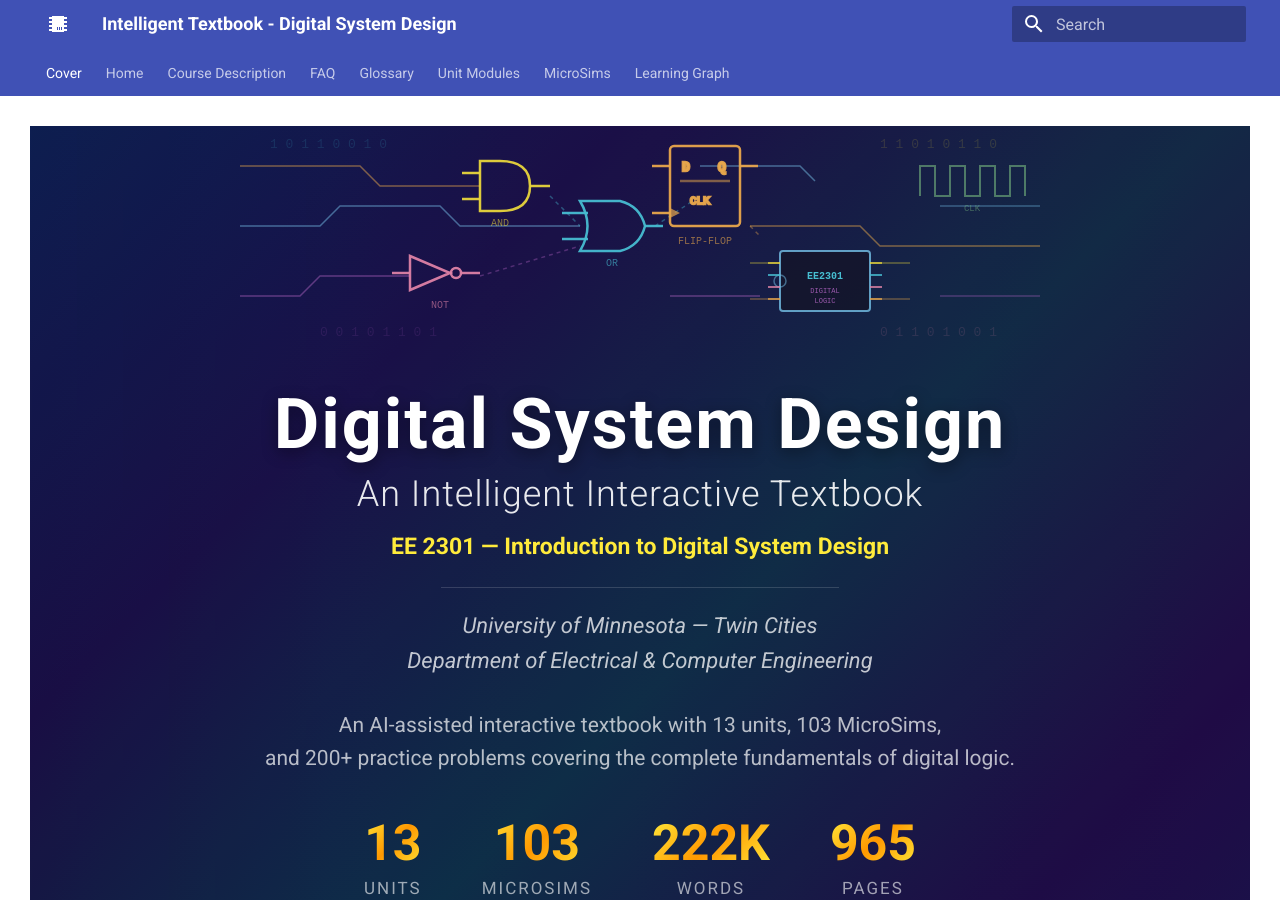
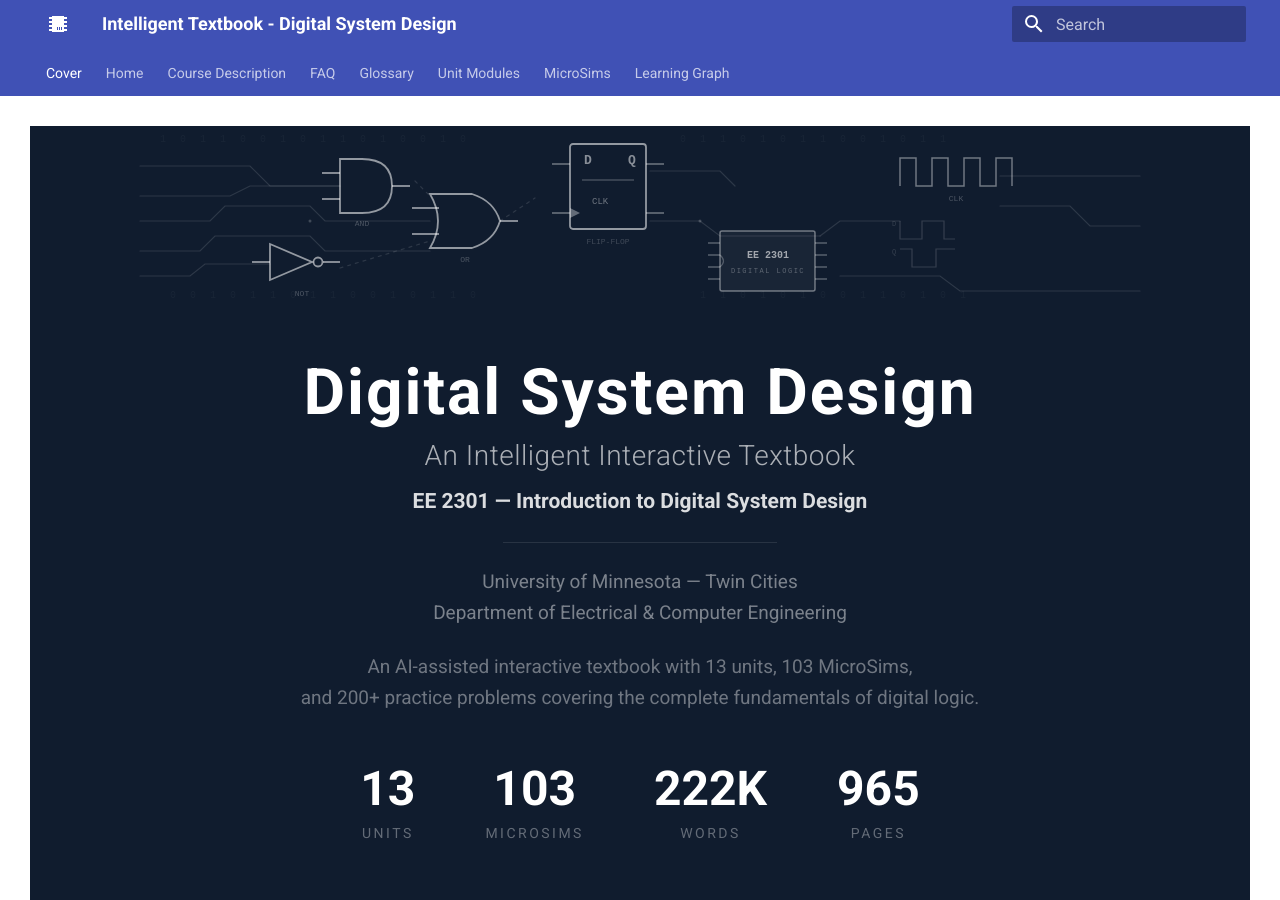
Before and after one commit to Nati-123/intelligent-textbook-ee2301, an MkDocs documentation site: the page built from docs/index.md, in a window 1280 px wide and 900 px high. Built offline with MkDocs 1.6.1 and Material for MkDocs 9.7.7, drawn with Linux system fonts in a browser that asks for light colours.

Commit message:
Clean professional cover — flat navy background, monochrome circuit SVG, minimal typography
Co-Authored-By: Claude Opus 4.6 <noreply@anthropic.com>

```diff
--- a/docs/stylesheets/extra.css
+++ b/docs/stylesheets/extra.css
@@ -1,11 +1,11 @@
 /* ===== FULL-PAGE COVER ===== */
 .md-typeset .cover-page {
-  background: linear-gradient(135deg, #0d1b4a 0%, #1a0a3e 25%, #0d2b3e 50%, #1a0a3e 75%, #0d1b4a 100%);
+  background: #101c2e;
   color: white;
   margin: -1rem -0.8rem 0 -0.8rem;
   padding: 0;
   border-radius: 0;
-  min-height: 85vh;
+  min-height: 92vh;
   display: flex;
   flex-direction: column;
   justify-content: center;
@@ -15,30 +15,7 @@
   overflow: hidden;
 }
 
-/* Animated gradient shimmer overlay */
-.md-typeset .cover-page::before {
-  content: '';
-  position: absolute;
-  top: 0; left: -100%; right: 0; bottom: 0;
-  width: 300%;
-  background: linear-gradient(
-    90deg,
-    transparent 0%,
-    rgba(21, 101, 192, 0.08) 25%,
-    rgba(106, 27, 154, 0.08) 50%,
-    rgba(0, 131, 143, 0.08) 75%,
-    transparent 100%
-  );
-  animation: coverShimmer 8s ease-in-out infinite;
-}
-
-@keyframes coverShimmer {
-  0% { transform: translateX(0); }
-  50% { transform: translateX(33%); }
-  100% { transform: translateX(0); }
-}
-
-/* Circuit SVG at top and bottom */
+/* Circuit SVG strips */
 .md-typeset .cover-circuit {
   width: 100%;
   padding: 0;
@@ -48,79 +25,84 @@
 
 .md-typeset .cover-circuit .circuit-svg {
   width: 100%;
-  max-height: 220px;
+  max-height: 180px;
   display: block;
-  opacity: 0.9;
+}
+
+.md-typeset .cover-circuit-bottom {
+  margin-top: auto;
 }
 
 .md-typeset .cover-circuit-bottom .circuit-svg.circuit-flipped {
-  transform: scaleY(-1);
-  opacity: 0.5;
+  transform: scaleY(-1) scaleX(-1);
+  opacity: 0.4;
 }
 
 /* Cover content area */
 .md-typeset .cover-content {
   position: relative;
   z-index: 2;
-  padding: 2rem 2rem 1rem 2rem;
-  max-width: 900px;
+  padding: 2.5rem 2rem 1.5rem 2rem;
+  max-width: 800px;
 }
 
 .md-typeset .cover-page h1 {
   color: white !important;
-  font-size: 3.5rem;
-  font-weight: 800;
+  font-size: 3.2rem;
+  font-weight: 700;
   margin-bottom: 0.3rem;
-  text-shadow: 0 4px 16px rgba(0, 0, 0, 0.4);
   letter-spacing: 2px;
-  line-height: 1.1;
+  line-height: 1.15;
 }
 
 .md-typeset .cover-page h2 {
-  color: rgba(255, 255, 255, 0.9) !important;
-  font-size: 1.8rem;
+  color: rgba(255,255,255,0.65) !important;
+  font-size: 1.4rem;
   font-weight: 300;
   margin-top: 0;
   margin-bottom: 0.5rem;
   border-bottom: none;
-  letter-spacing: 1px;
+  letter-spacing: 0.5px;
 }
 
 .md-typeset .cover-page p {
-  color: rgba(255, 255, 255, 0.85);
-  font-size: 1.15rem;
-  margin: 0.5rem 0;
+  color: rgba(255,255,255,0.6);
+  font-size: 1.05rem;
+  margin: 0.4rem 0;
+  line-height: 1.6;
 }
 
 .md-typeset .cover-page strong {
-  color: #ffeb3b;
+  color: rgba(255,255,255,0.85);
+  font-weight: 600;
 }
 
 .md-typeset .cover-page hr {
-  border-color: rgba(255, 255, 255, 0.15);
-  margin: 1rem auto;
-  width: 50%;
+  border: none;
+  height: 1px;
+  background: rgba(255,255,255,0.1);
+  margin: 1.2rem auto;
+  width: 40%;
 }
 
 .md-typeset .cover-institution {
-  font-size: 1.1rem !important;
-  color: rgba(255, 255, 255, 0.75) !important;
-  font-style: italic;
+  font-size: 0.95rem !important;
+  color: rgba(255,255,255,0.45) !important;
   margin-top: 0.5rem !important;
 }
 
 .md-typeset .cover-description {
-  font-size: 1.05rem !important;
-  color: rgba(255, 255, 255, 0.7) !important;
-  margin-top: 1.5rem !important;
+  font-size: 0.95rem !important;
+  color: rgba(255,255,255,0.4) !important;
+  margin-top: 1.2rem !important;
 }
 
 /* Stats row */
 .md-typeset .cover-stats {
   display: flex;
   justify-content: center;
-  gap: 3rem;
-  margin: 2rem 0;
+  gap: 3.5rem;
+  margin: 2.5rem 0 1.5rem 0;
   flex-wrap: wrap;
 }
 
@@ -129,152 +111,55 @@
 }
 
 .md-typeset .stat-number {
-  font-size: 2.5rem;
-  font-weight: 800;
-  background: linear-gradient(135deg, #ffeb3b, #ff9800, #ffeb3b);
-  -webkit-background-clip: text;
-  -webkit-text-fill-color: transparent;
-  background-clip: text;
+  font-size: 2.4rem;
+  font-weight: 700;
+  color: white;
   line-height: 1.1;
 }
 
 .md-typeset .stat-label {
-  font-size: 0.85rem;
-  color: rgba(255, 255, 255, 0.6);
+  font-size: 0.7rem;
+  color: rgba(255,255,255,0.35);
   text-transform: uppercase;
-  letter-spacing: 2px;
-  margin-top: 0.2rem;
+  letter-spacing: 2.5px;
+  margin-top: 0.3rem;
 }
 
 /* Cover buttons */
 .md-typeset .cover-buttons {
-  margin-top: 2rem;
+  margin-top: 2.5rem;
   display: flex;
   justify-content: center;
-  gap: 1rem;
+  gap: 0.8rem;
   flex-wrap: wrap;
 }
 
 .md-typeset .cover-buttons .md-button {
-  background: rgba(255, 255, 255, 0.1);
-  color: white;
-  border: 2px solid rgba(255, 255, 255, 0.3);
-  padding: 0.9rem 2rem;
-  font-weight: 600;
-  font-size: 1rem;
-  border-radius: 8px;
-  transition: all 0.3s;
-  backdrop-filter: blur(4px);
+  background: transparent;
+  color: rgba(255,255,255,0.7);
+  border: 1px solid rgba(255,255,255,0.15);
+  padding: 0.75rem 1.6rem;
+  font-weight: 500;
+  font-size: 0.9rem;
+  border-radius: 4px;
+  transition: all 0.2s ease;
 }
 
 .md-typeset .cover-buttons .md-button:hover {
-  background: rgba(255, 255, 255, 0.2);
-  border-color: rgba(255, 255, 255, 0.6);
-  transform: translateY(-2px);
-  box-shadow: 0 6px 20px rgba(0, 0, 0, 0.3);
+  border-color: rgba(255,255,255,0.4);
+  color: white;
+  background: rgba(255,255,255,0.05);
 }
 
 .md-typeset .cover-buttons .md-button--primary {
-  background: linear-gradient(135deg, #ffeb3b, #ffc107);
-  color: #0d1b4a;
-  border: none;
-  font-weight: 700;
-  box-shadow: 0 4px 15px rgba(255, 235, 59, 0.3);
+  background: white;
+  color: #101c2e;
+  border: 1px solid white;
+  font-weight: 600;
 }
 
 .md-typeset .cover-buttons .md-button--primary:hover {
-  background: linear-gradient(135deg, #fff176, #ffca28);
-  box-shadow: 0 6px 25px rgba(255, 235, 59, 0.5);
-  transform: translateY(-2px);
-}
-
-/* ===== OLD HERO (kept for compatibility, now unused) ===== */
-.md-typeset .hero {
-  background: linear-gradient(135deg, #1565c0 0%, #6a1b9a 35%, #00838f 70%, #1565c0 100%);
-  color: white;
-  padding: 0 2rem 3rem 2rem;
-  border-radius: 12px;
-  margin: -1rem -0.8rem 2rem -0.8rem;
-  text-align: center;
-  box-shadow: 0 8px 32px rgba(0, 0, 0, 0.25);
-  overflow: hidden;
-  position: relative;
-}
-
-.md-typeset .hero h1 {
-  color: white !important;
-  font-size: 2.5rem;
-  margin-bottom: 0.5rem;
-  text-shadow: 0 2px 8px rgba(0, 0, 0, 0.3);
-  letter-spacing: 1px;
-}
-
-.md-typeset .hero h2 {
-  color: rgba(255, 255, 255, 0.9) !important;
-  font-size: 1.5rem;
-  font-weight: 400;
-  margin-top: 0;
-  border-bottom: none;
-}
-
-.md-typeset .hero p {
-  color: rgba(255, 255, 255, 0.85);
-  font-size: 1.1rem;
-  margin: 0.5rem 0;
-}
-
-.md-typeset .hero .subtitle {
-  font-style: italic;
-  color: rgba(255, 255, 255, 0.7);
-}
-
-.md-typeset .hero hr {
-  border-color: rgba(255, 255, 255, 0.2);
-  margin: 1.5rem auto;
-  width: 60%;
-}
-
-/* Circuit Diagram in Hero */
-.md-typeset .hero-circuit {
-  margin: 0 -2rem;
-  padding: 1rem 0 0 0;
-}
-
-.md-typeset .hero-circuit .circuit-svg {
-  width: 100%;
-  max-height: 180px;
-  display: block;
-}
-
-/* Call to Action Buttons */
-.md-typeset .hero-buttons {
-  margin-top: 2rem;
-  display: flex;
-  justify-content: center;
-  gap: 1rem;
-  flex-wrap: wrap;
-}
-
-.md-typeset .hero-buttons .md-button {
-  background: white;
-  color: #1a237e;
-  border: none;
-  padding: 0.8rem 1.5rem;
-  font-weight: 600;
-}
-
-.md-typeset .hero-buttons .md-button:hover {
-  background: #ffeb3b;
-  color: #1a237e;
-}
-
-.md-typeset .hero-buttons .md-button--primary {
-  background: #ffeb3b;
-  color: #1a237e;
-}
-
-.md-typeset .hero-buttons .md-button--primary:hover {
-  background: white;
+  background: rgba(255,255,255,0.9);
 }
 
 /* ===== FEATURE CARDS ===== */
@@ -439,11 +324,12 @@
   }
 
   .md-typeset .cover-page h1 {
-    font-size: 2.2rem;
+    font-size: 2rem;
+    letter-spacing: 1px;
   }
 
   .md-typeset .cover-page h2 {
-    font-size: 1.3rem;
+    font-size: 1.1rem;
   }
 
   .md-typeset .cover-content {
@@ -451,7 +337,7 @@
   }
 
   .md-typeset .cover-circuit .circuit-svg {
-    max-height: 140px;
+    max-height: 100px;
   }
 
   .md-typeset .cover-stats {
@@ -462,29 +348,12 @@
     font-size: 1.8rem;
   }
 
-  .md-typeset .cover-buttons .md-button {
-    padding: 0.7rem 1.2rem;
-    font-size: 0.9rem;
+  .md-typeset .stat-label {
+    font-size: 0.6rem;
   }
 
-  .md-typeset .hero {
-    padding: 0 1rem 2rem 1rem;
-    margin: -0.5rem -0.4rem 1.5rem -0.4rem;
-  }
-
-  .md-typeset .hero h1 {
-    font-size: 1.8rem;
-  }
-
-  .md-typeset .hero h2 {
-    font-size: 1.2rem;
-  }
-
-  .md-typeset .hero-circuit {
-    margin: 0 -1rem;
-  }
-
-  .md-typeset .hero-circuit .circuit-svg {
-    max-height: 120px;
+  .md-typeset .cover-buttons .md-button {
+    padding: 0.6rem 1.2rem;
+    font-size: 0.85rem;
   }
 }
```
Also changed, not shown: docs/images/circuit-hero.svg.
